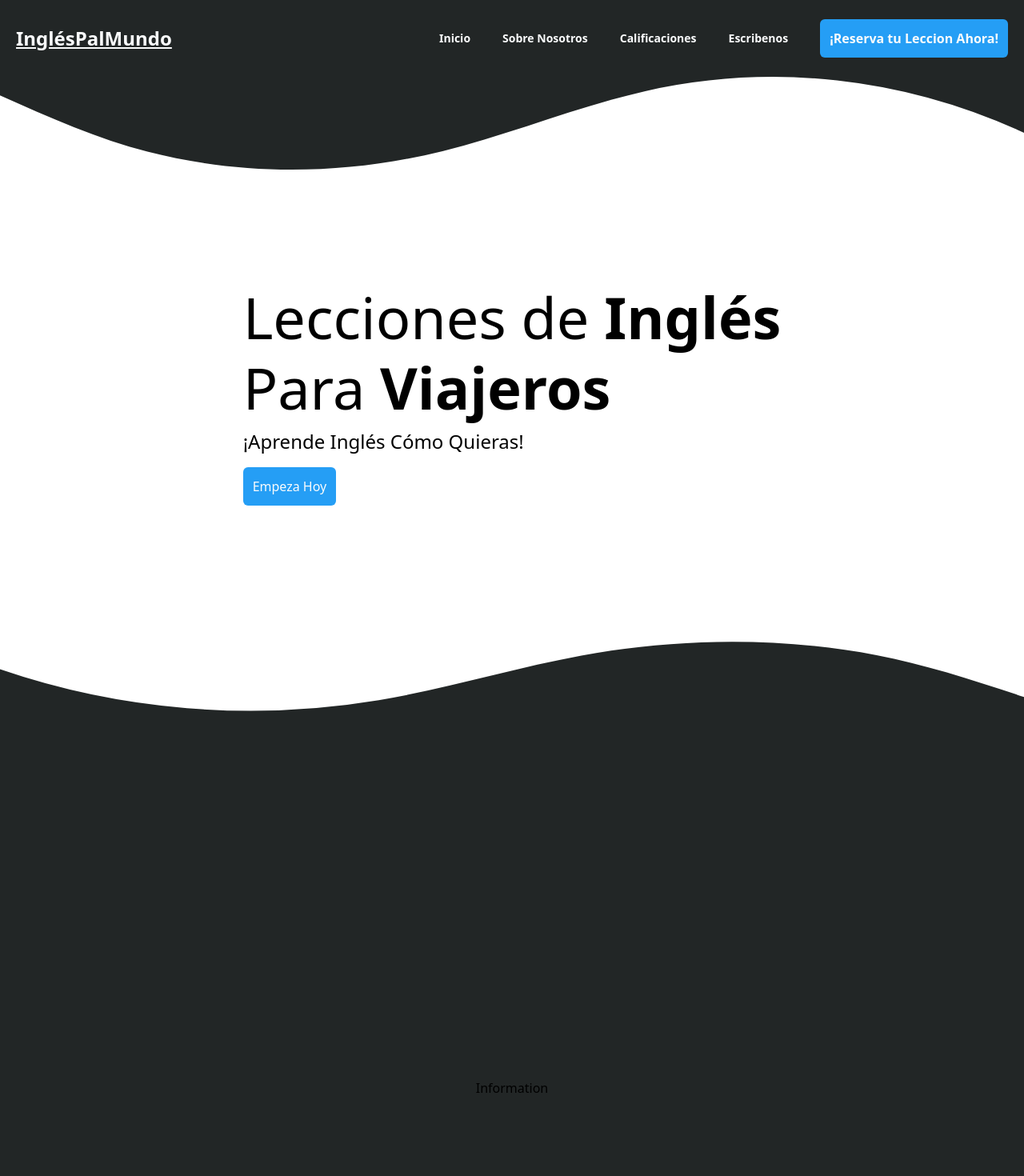
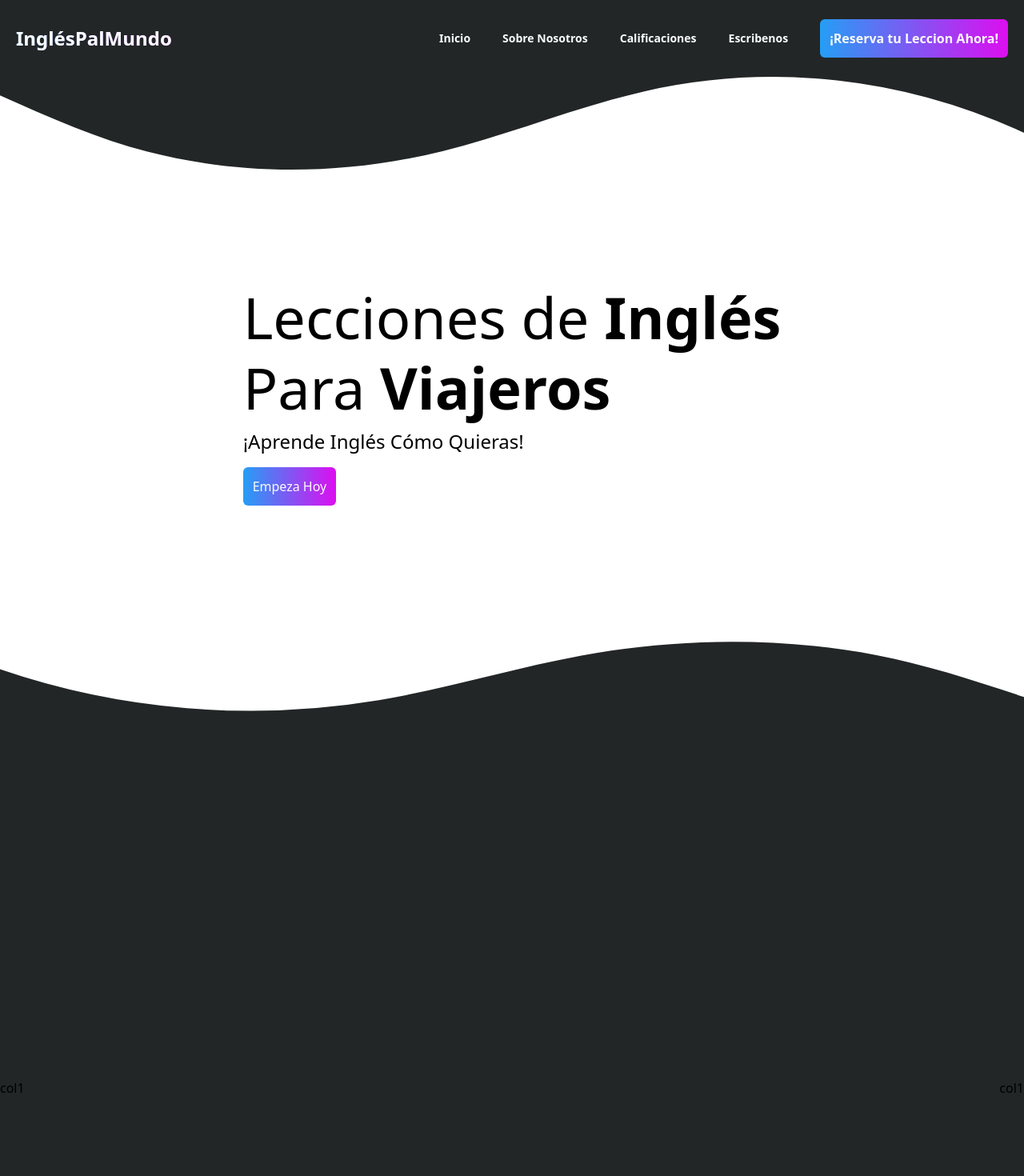
Before and after one commit to AngusGaukrogerDev/website-ingles-pal-mundo, a Vue app: page / in a window 1280 px wide. Shown: the top 1470 px of the page at 80% size. Built offline with nearby package versions, Linux system fonts and the light colour scheme.

Commit message:
time to sleep

```diff
--- a/src/components/HomeElements/Hero.vue
+++ b/src/components/HomeElements/Hero.vue
@@ -17,10 +17,10 @@
             enter-to="opacity-100 rotate-0 scale-100"
             leave="transform duration-500 transition ease-in-out"
             leave-from="opacity-100 rotate-0 scale-100 "
-            leave-to="opacity-0 scale-95"><strong> {{ randomWord }}</strong>
+            leave-to="opacity-0 scale-95"><strong > {{ randomWord }}</strong>
             </TransitionRoot></h1>
             <h2 class="sm:text-2xl text-lg  py-2 text-left">¡Aprende Inglés Cómo Quieras!</h2>
-            <button class="bg-main my-2 hover:scale-105 text-texttone rounded-md border-texttone p-3 border-5">Empeza Hoy</button>
+            <button class="bg-gradient-to-r from-main to-highlight my-2 hover:scale-105 text-texttone rounded-md border-texttone p-3 border-5">Empeza Hoy</button>
         </div>
 
     </section>
--- a/src/components/HomeElements/Info.vue
+++ b/src/components/HomeElements/Info.vue
@@ -1,7 +1,12 @@
 <template>
 
-    <section class="bg-fade1 relative h-screen w-screen flex flex-row justify-center items-center z-0">
-        Information
+    <section class="bg-fade1 relative h-screen w-screen flex flex-row justify-between items-center z-0">
+        <div>
+            col1
+        </div>
+        <div>
+            col1
+        </div>
 
     </section>
 
--- a/src/components/HomeElements/Navbar.vue
+++ b/src/components/HomeElements/Navbar.vue
@@ -5,8 +5,8 @@
         <nav class="container px-5 py-6 mx-auto xl:flex xl:justify-between xl:items-center">
             <div class="flex items-center justify-between">
                 <!-- Link Logo to Main Page -->
-                <router-link to="/" class="underline text-xl font-bold text-texttone hover:scale-105 xl:text-2xl hover:text-texttonehover">
-                    InglésPalMundo
+                <router-link to="/" class="  ">
+                   <h1 class="font-bold text-2xl text-texttone text-transparent bg-clip-text bg-gradient-to-r from-main to-highlight">InglésPalMundo</h1>
                 </router-link>
                 <!-- Mobile menu button -->
                 <div @click="showMenu = !showMenu" class="flex xl:hidden">
@@ -33,7 +33,7 @@
           <li class="text-sm font-bold text-texttone hover:scale-105 hover:text-slate-300 hover:cursor-pointer">
             Escribenos
           </li>
-          <button class="bg-main hover:scale-105 text-texttone rounded-md border-texttone p-3 border-5 ">
+          <button class="bg-gradient-to-r from-main to-highlight hover:scale-105 text-texttone rounded-md border-texttone p-3 border-5 ">
             <strong>¡Reserva tu Leccion Ahora!</strong>
         </button>
         </ul>
```
